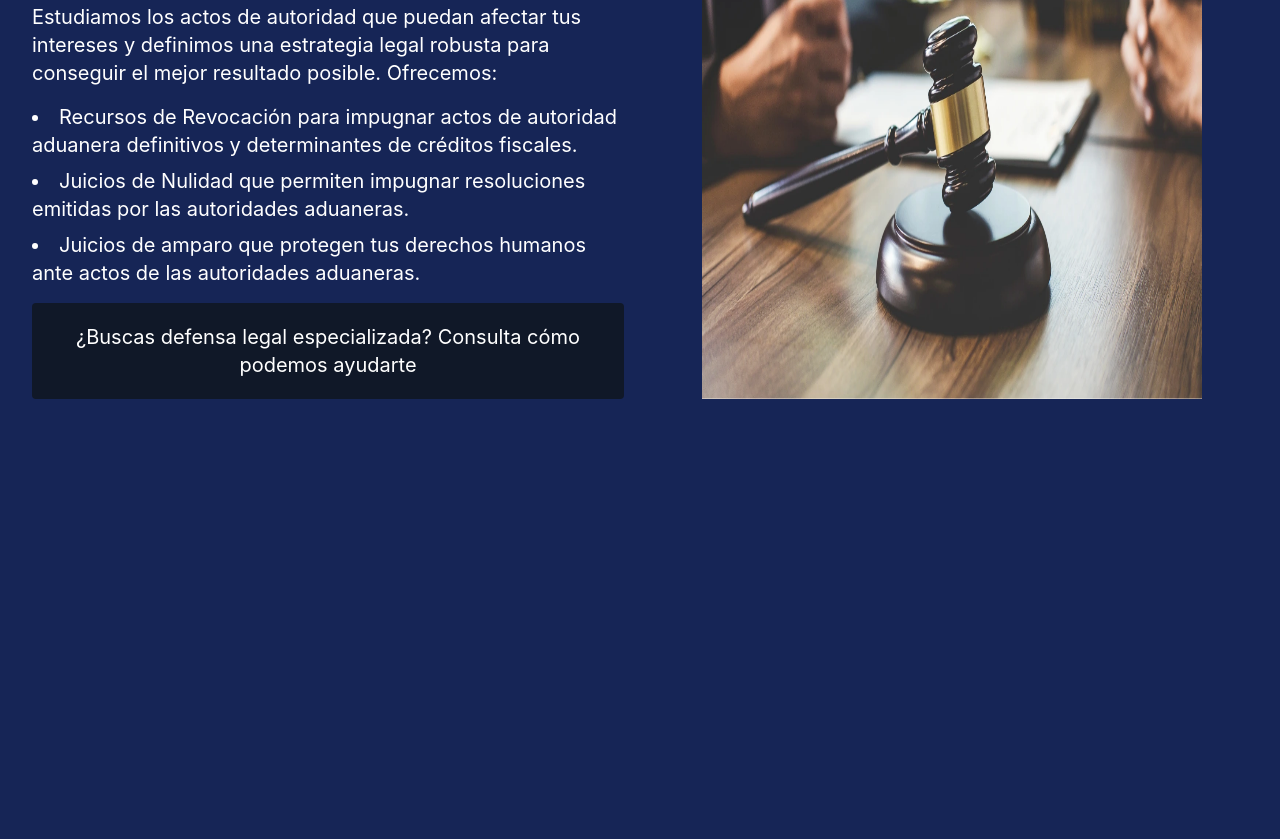
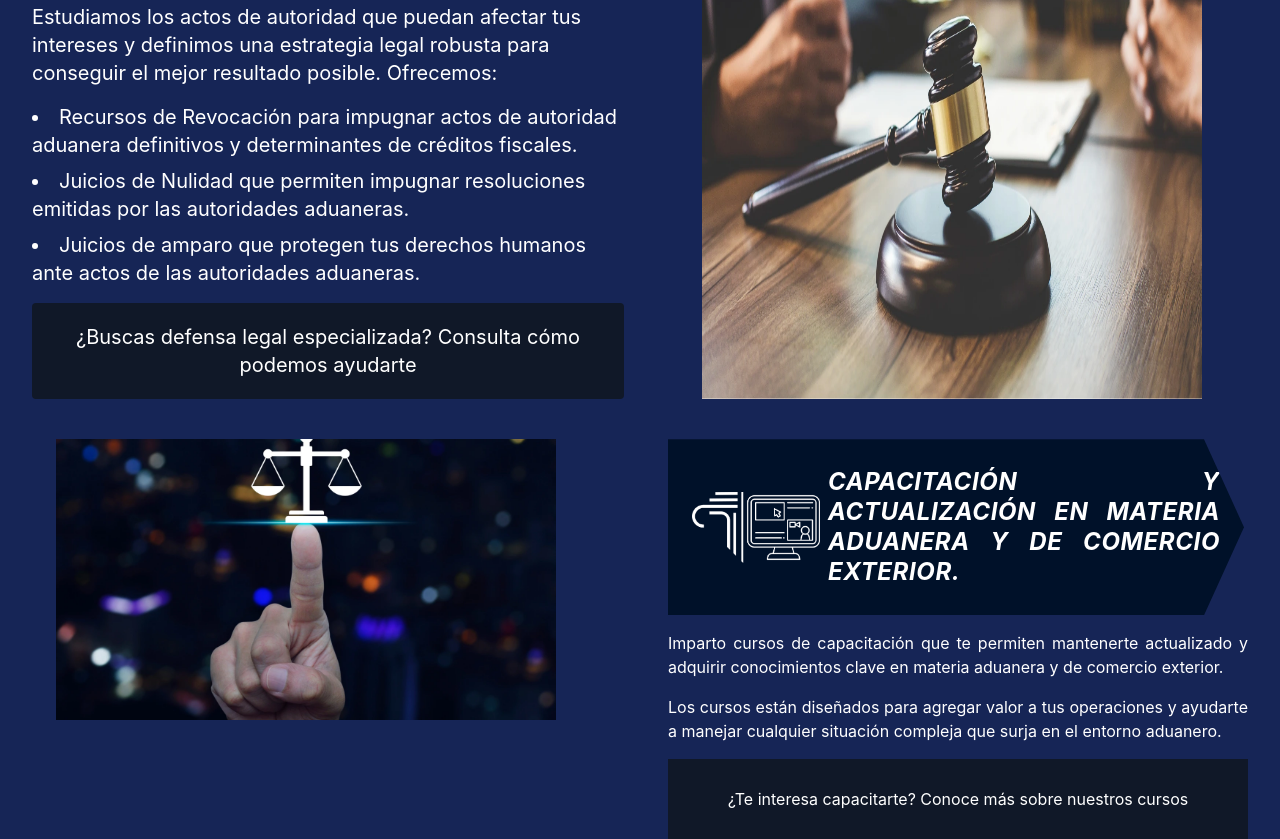
Before and after one commit to Darkk3n/CustomsConsultancyV2, an Astro site: page / in a window 1280 px wide. Shown: the part 4491-5330 px from the top of the page. Before the commit the page ends 4890 px from the top, so only its background shows below. Built offline with nearby package versions, Linux system fonts and the light colour scheme; Astro itself is replaced by a stand-in of ours.

Commit message:
Implemented consultancy

```diff
--- a/src/pages/index.astro
+++ b/src/pages/index.astro
@@ -1,6 +1,7 @@
 ---
 import Layout from "@/layouts/Layout.astro";
 import AllServices from "@/views/AllServices.astro";
+import Consultancy from "@/views/Consultancy.astro";
 import Header from "@/views/Header.astro";
 import Intro from "@/views/Intro.astro";
 import LegalAdvisory from "@/views/LegalAdvisory.astro";
@@ -17,4 +18,5 @@ import Profile from "@/views/Profile.astro";
 	<LegalAdvisory />
 	<Management />
 	<LegalDefense />
+	<Consultancy />
 </Layout>
--- /dev/null
+++ b/src/views/Consultancy.astro
@@ -0,0 +1,34 @@
+---
+import ArrowContainer from "@/components/ArrowContainer.astro";
+import SectionContainer from "@/components/SectionContainer.astro";
+import { Image } from "astro:assets";
+---
+
+<SectionContainer reverse split className="text-white">
+	<section class="w-full md:w-1/2 text-justify space-y-4">
+		<ArrowContainer
+			text="Capacitación y actualización en materia aduanera y de comercio exterior."
+			icon="TrainingIndividualIcon"
+		/>
+		<div>
+			Imparto cursos de capacitación que te permiten mantenerte actualizado y
+			adquirir conocimientos clave en materia aduanera y de comercio exterior.
+		</div>
+		<div>
+			Los cursos están diseñados para agregar valor a tus operaciones y ayudarte
+			a manejar cualquier situación compleja que surja en el entorno aduanero.
+		</div>
+		<div class="bg-gray-900 p-2 text-center">
+			<a
+				href="https://wa.me/5212294639014"
+				target="_blank"
+				class="block p-4 md:p-5 rounded hover:bg-gray-800 transition"
+			>
+				¿Te interesa capacitarte? Conoce más sobre nuestros cursos
+			</a>
+		</div>
+	</section>
+	<section class="w-full md:w-1/2 mt-6 md:mt-0 md:ml-6">
+		<Image src="/Consultancy.webp" alt="consultoria" height={500} width={500} />
+	</section>
+</SectionContainer>
```
